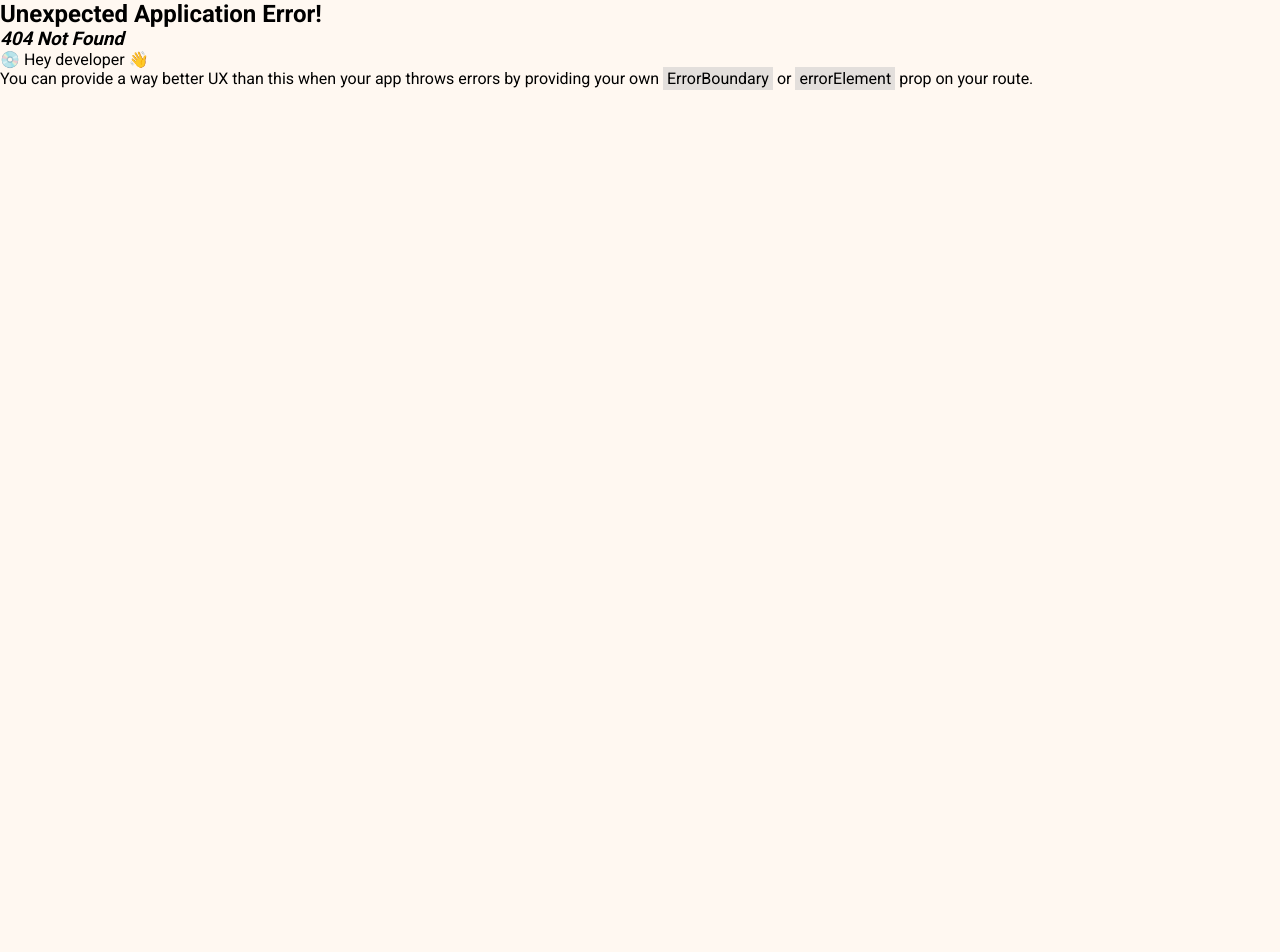
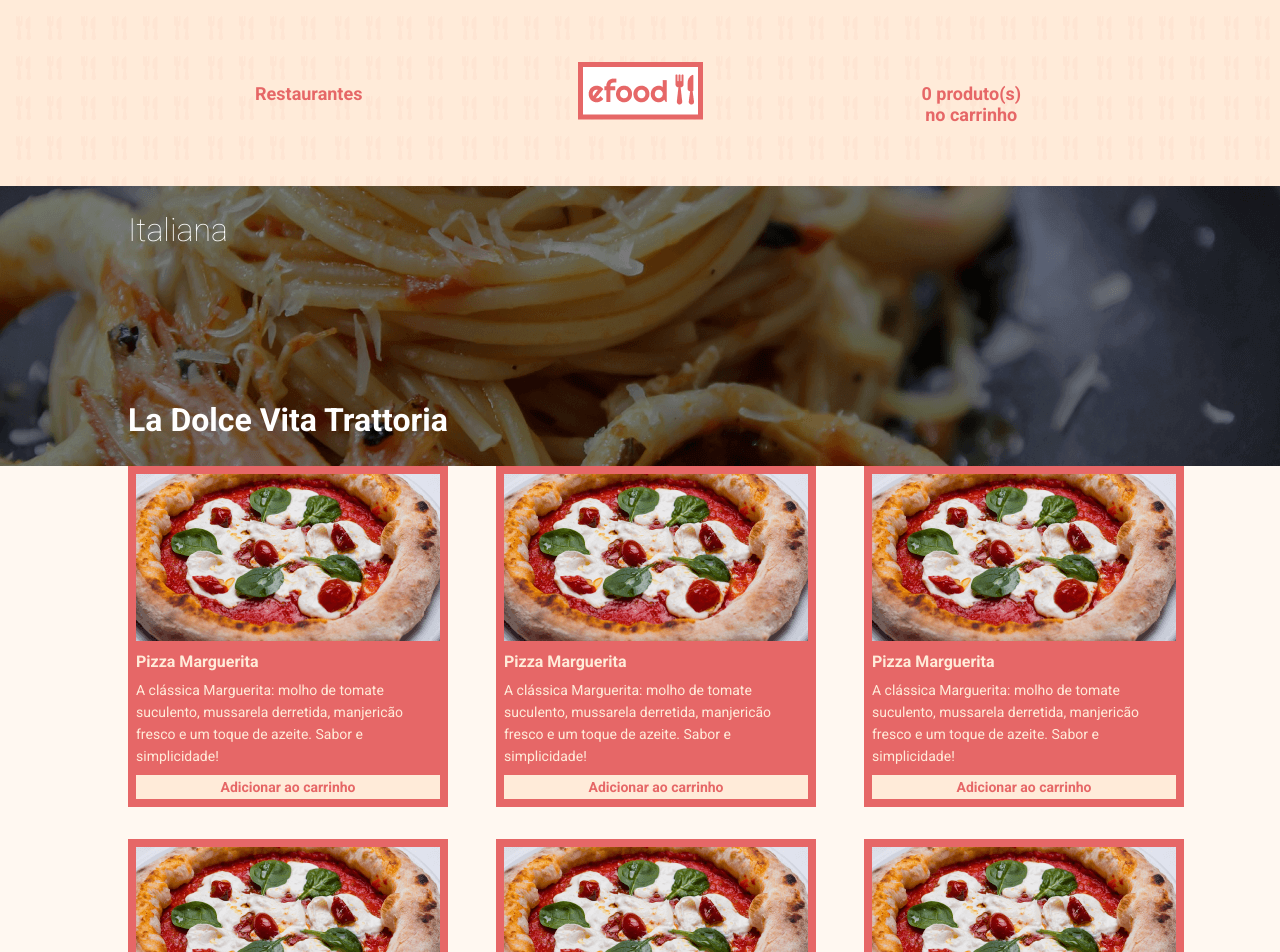
Before and after one commit to FerrariSnow/efood, a React (Create React App) app: page /pizza in a window 1280 px wide. Before the commit this address had no page. Shown: the top 952 px of the page. Before the commit the page ends 800 px from the top, so only its background shows below. Built offline with nearby package versions, Linux system fonts and the light colour scheme.

Commit message:
criação das paginas

```diff
--- a/src/App.tsx
+++ b/src/App.tsx
@@ -5,6 +5,7 @@ import HeaderMain from './components/HeaderMain'
 import HeaderSub from './components/HeaderSub'
 import { GlobalCSS } from './styles'
 import StoreList from './components/StoreList'
+import ProductList from './components/ProductList'
 
 const Rotas = createBrowserRouter([
   {
@@ -13,6 +14,30 @@ const Rotas = createBrowserRouter([
       <>
         <HeaderMain />
         <StoreList />
+      </>
+    )
+  },
+  {
+    path: '/sushi',
+    element: (
+      <>
+        <HeaderSub />
+        <Banner fundo="sushi" loja="Hioki Sushi" tipo="Japonesa" />
+        <ProductList lojas="sushi" />
+      </>
+    )
+  },
+  {
+    path: '/pizza',
+    element: (
+      <>
+        <HeaderSub />
+        <Banner
+          fundo="italiana"
+          loja="La Dolce Vita Trattoria"
+          tipo="Italiana"
+        />
+        <ProductList lojas="pizza" />
       </>
     )
   }
@@ -24,7 +49,6 @@ function App() {
       <GlobalCSS />
       <RouterProvider router={Rotas} />
       {/* <HeaderSub /> */}
-      {/* <Banner fundo="sushi" loja="Hioki Sushi" tipo="Japonesa" /> */}
     </>
   )
 }
--- a/src/components/Banner/index.tsx
+++ b/src/components/Banner/index.tsx
@@ -11,15 +11,8 @@ export type Props = {
 export const Banner = ({ fundo, loja, tipo }: Props) => (
   <Container fundo={fundo}>
     <div className="container">
-      <Tag>teste</Tag>
       <TipoLoja>{tipo}</TipoLoja>
       <TituloLoja>{loja}</TituloLoja>
     </div>
-    <Button type="button" to="/produto" title="Adicionar ao carrinho">
-      Adicionar ao carrinho
-    </Button>
-    <Button type="link" to="/produto" title="saiba mais sobre a loja">
-      Saiba mais
-    </Button>
   </Container>
 )
--- a/src/components/Button/styles.ts
+++ b/src/components/Button/styles.ts
@@ -13,6 +13,7 @@ export const ButtonContainer = styled.button`
   width: 100%;
   cursor: pointer;
   padding: 4px 0;
+  border: none;
 `
 
 export const ButtonLink = styled(Link)`
--- a/src/components/HeaderMain/index.tsx
+++ b/src/components/HeaderMain/index.tsx
@@ -2,10 +2,13 @@ import { HeaderContainer, HeaderTitle } from './styles'
 
 import CabecalhoImg from '../../assets/images/cabecalho.png'
 import Logo from '../../assets/images/logo.png'
+import { Link } from 'react-router-dom'
 
 const HeaderMain = () => (
   <HeaderContainer style={{ backgroundImage: `url(${CabecalhoImg})` }}>
-    <img src={Logo} alt="Logo da eFood" />
+    <Link to="/">
+      <img src={Logo} alt="Logo da eFood" />
+    </Link>
     <HeaderTitle>
       Viva experiências gastronômicas no conforto da sua casa
     </HeaderTitle>
--- a/src/components/HeaderSub/index.tsx
+++ b/src/components/HeaderSub/index.tsx
@@ -2,12 +2,15 @@ import { HeaderContainer, HeaderText } from './styles'
 
 import CabecalhoImg from '../../assets/images/cabecalho.png'
 import Logo from '../../assets/images/logo.png'
+import { Link } from 'react-router-dom'
 
 const HeaderSub = () => (
   <>
     <HeaderContainer style={{ backgroundImage: `url(${CabecalhoImg})` }}>
       <HeaderText>Restaurantes</HeaderText>
-      <img src={Logo} alt="Logo da eFood" />
+      <Link to="/">
+        <img src={Logo} alt="Logo da eFood" />
+      </Link>
       <HeaderText>0 produto(s) no carrinho</HeaderText>
     </HeaderContainer>
   </>
--- a/src/components/Product/index.tsx
+++ b/src/components/Product/index.tsx
@@ -1,3 +1,43 @@
-const Product = () => <div>card product</div>
+import Button from '../Button'
+import { CardProduct, DescriptionProduct, TitleProduct } from './styles'
+
+import Sushi from '../../assets/images/sushi.png'
+import Pizza from '../../assets/images/pizza.png'
+
+type Props = {
+  loja: 'sushi' | 'pizza'
+}
+
+const Product = ({ loja }: Props) => {
+  if (loja === 'sushi') {
+    return (
+      <CardProduct>
+        <img src={Sushi} alt="" />
+        <TitleProduct>Sushi</TitleProduct>
+        <DescriptionProduct>
+          Lorem ipsum dolor sit, amet consectetur adipisicing elit. Rem saepe
+          est illum! Vero, vitae deleniti. Culpa, expedita fuga. Nam deleniti at
+          illum
+        </DescriptionProduct>
+        <Button type="button" title="Adicionar produto ao carrinho">
+          Adicionar ao carrinho
+        </Button>
+      </CardProduct>
+    )
+  }
+  return (
+    <CardProduct>
+      <img src={Pizza} alt="" />
+      <TitleProduct>Pizza Marguerita</TitleProduct>
+      <DescriptionProduct>
+        A clássica Marguerita: molho de tomate suculento, mussarela derretida,
+        manjericão fresco e um toque de azeite. Sabor e simplicidade!
+      </DescriptionProduct>
+      <Button type="button" title="Adicionar produto ao carrinho">
+        Adicionar ao carrinho
+      </Button>
+    </CardProduct>
+  )
+}
 
 export default Product
--- /dev/null
+++ b/src/components/Product/styles.ts
@@ -0,0 +1,28 @@
+import styled from 'styled-components'
+import { cores } from '../../styles'
+import { ButtonContainer } from '../Button/styles'
+
+export const CardProduct = styled.div`
+  background-color: ${cores.principal};
+  color: ${cores.secundaria};
+  padding: 8px;
+  max-width: 320px;
+  width: 100%;
+
+  ${ButtonContainer} {
+    margin-top: 8px;
+  }
+`
+
+export const TitleProduct = styled.h3`
+  font-weight: bold;
+  font-size: 16px;
+  line-height 18px;
+  margin-top: 8px;
+  margin-bottom: 8px;
+`
+
+export const DescriptionProduct = styled.p`
+  font-size: 14px;
+  line-height: 22px;
+`
--- /dev/null
+++ b/src/components/ProductList/index.tsx
@@ -0,0 +1,19 @@
+import Product from '../Product'
+import { Container } from './styles'
+
+type Props = {
+  lojas: 'sushi' | 'pizza'
+}
+
+const ProductList = ({ lojas }: Props) => (
+  <Container className="container">
+    <Product loja={lojas} />
+    <Product loja={lojas} />
+    <Product loja={lojas} />
+    <Product loja={lojas} />
+    <Product loja={lojas} />
+    <Product loja={lojas} />
+  </Container>
+)
+
+export default ProductList
--- /dev/null
+++ b/src/components/ProductList/styles.ts
@@ -0,0 +1,9 @@
+import styled from 'styled-components'
+
+export const Container = styled.div`
+  display: grid;
+  grid-template-columns: 1fr 1fr 1fr;
+  grid-gap: 32px 48px;
+  margin-top: 56px;
+  margin-bottom: 120px;
+`
--- a/src/components/StoreList/index.tsx
+++ b/src/components/StoreList/index.tsx
@@ -3,6 +3,7 @@ import { Container } from './styles'
 
 import Sushi from '../../assets/images/loja1.png'
 import Pizza from '../../assets/images/loja2.png'
+import Product from '../Product'
 
 const StoreList = () => (
   <Container className="container">
```
Also changed, not shown: src/assets/images/sushi.png (added).
